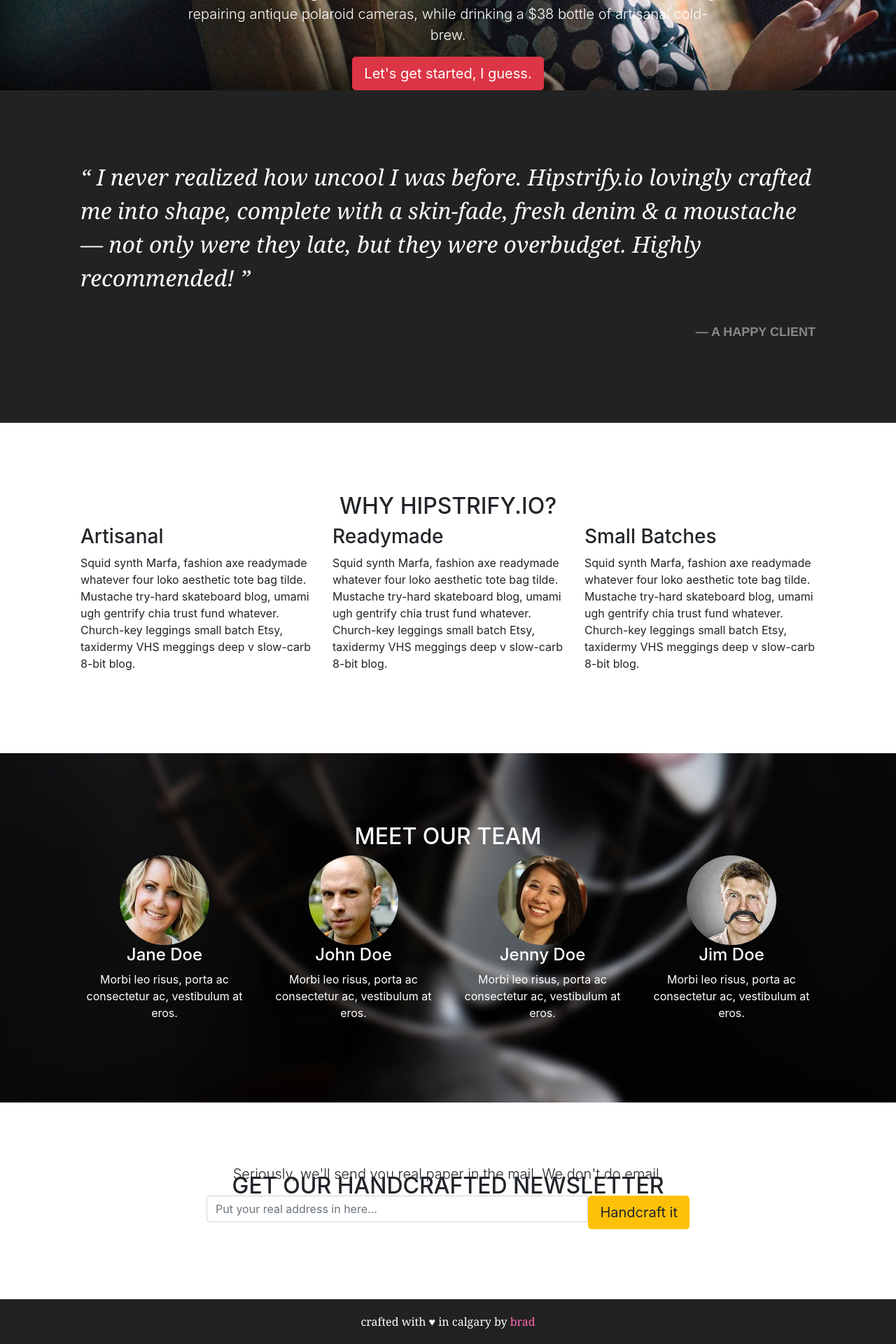
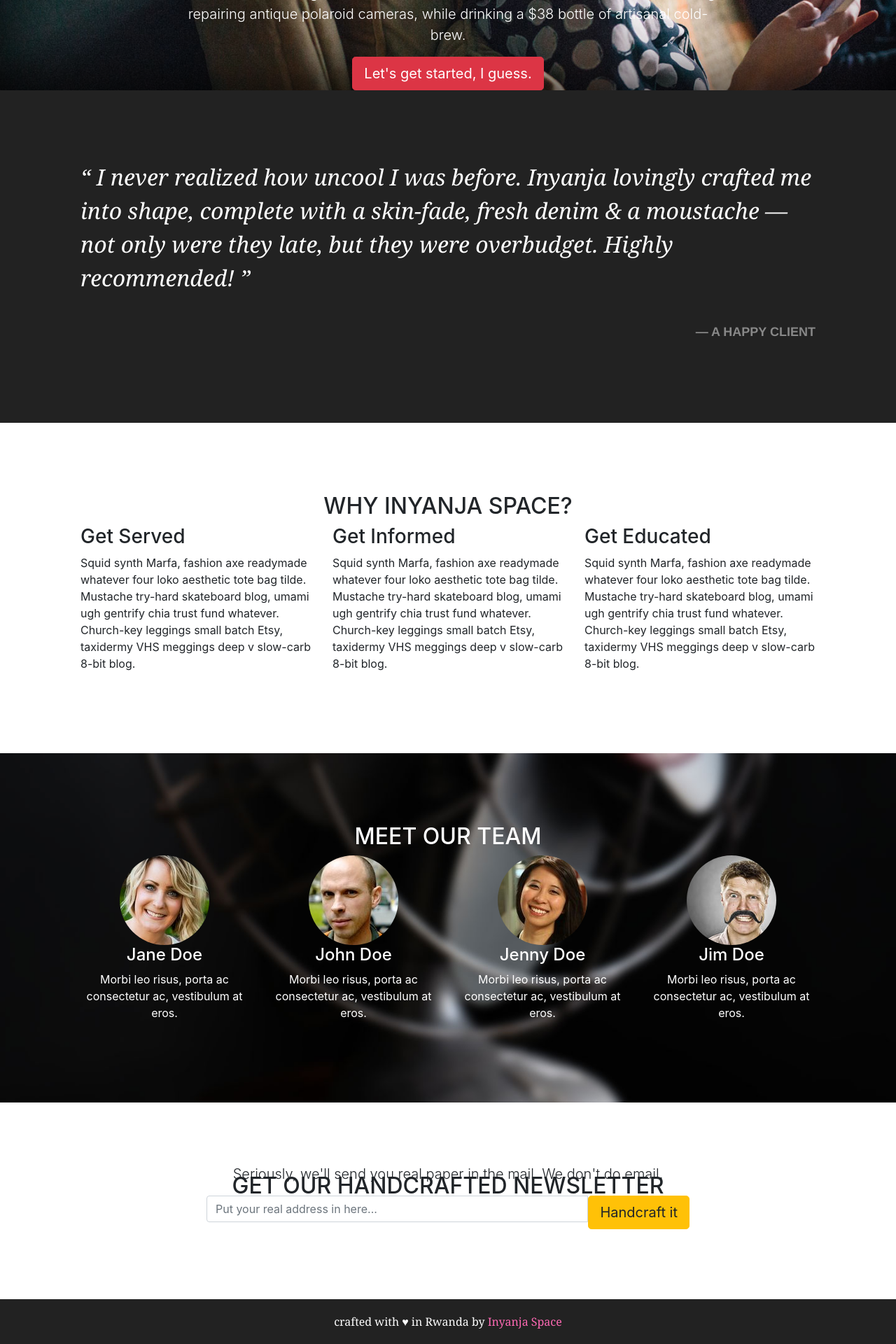
Before and after one commit to PeterLion/inyanjacourseui-react, a React (Create React App) app: page /about-us in a window 1280 px wide. Shown: the part 249-2169 px from the top of the page at 70% size. Built offline with nearby package versions, Linux system fonts and the light colour scheme.

Commit message:
Changed text on about us page

```diff
--- a/src/components/Layout/About.js
+++ b/src/components/Layout/About.js
@@ -20,26 +20,26 @@
                 <section className="testimonial">
                     <div className="container">
                         <blockquote>
-                            &ldquo; I never realized how uncool I was before. Hipstrify.io lovingly crafted me into shape, complete with a skin-fade, fresh denim &amp; a moustache &mdash; not only were they late, but they were overbudget. Highly recommended! &rdquo;
+                            &ldquo; I never realized how uncool I was before. Inyanja lovingly crafted me into shape, complete with a skin-fade, fresh denim &amp; a moustache &mdash; not only were they late, but they were overbudget. Highly recommended! &rdquo;
                 <cite>&mdash; A Happy Client</cite>
                         </blockquote>
                     </div>
                 </section>
 
                 <section id="why-us">
-                    <h2>Why Hipstrify.io?</h2>
+                    <h2>Why Inyanja Space?</h2>
                     <div className="container">
                         <div className="row">
                             <div className="col-sm-4">
-                                <h3>Artisanal</h3>
+                                <h3>Get Served</h3>
                                 <p>Squid synth Marfa, fashion axe readymade whatever four loko aesthetic tote bag tilde. Mustache try-hard skateboard blog, umami ugh gentrify chia trust fund whatever. Church-key leggings small batch Etsy, taxidermy VHS meggings deep v slow-carb 8-bit blog.</p>
                             </div>
                             <div className="col-sm-4">
-                                <h3>Readymade</h3>
+                                <h3>Get Informed</h3>
                                 <p>Squid synth Marfa, fashion axe readymade whatever four loko aesthetic tote bag tilde. Mustache try-hard skateboard blog, umami ugh gentrify chia trust fund whatever. Church-key leggings small batch Etsy, taxidermy VHS meggings deep v slow-carb 8-bit blog.</p>
                             </div>
                             <div className="col-sm-4">
-                                <h3>Small Batches</h3>
+                                <h3>Get Educated</h3>
                                 <p>Squid synth Marfa, fashion axe readymade whatever four loko aesthetic tote bag tilde. Mustache try-hard skateboard blog, umami ugh gentrify chia trust fund whatever. Church-key leggings small batch Etsy, taxidermy VHS meggings deep v slow-carb 8-bit blog.</p>
                             </div>
                         </div>
@@ -94,7 +94,7 @@
                 </section>
 
                 <footer>
-                    crafted with &hearts; in calgary by <a href="http://bradhussey.ca">brad</a>
+                    crafted with &hearts; in Rwanda by <a href="http://inyanja.com">Inyanja Space</a>
                 </footer>
             </div>
         )
```
